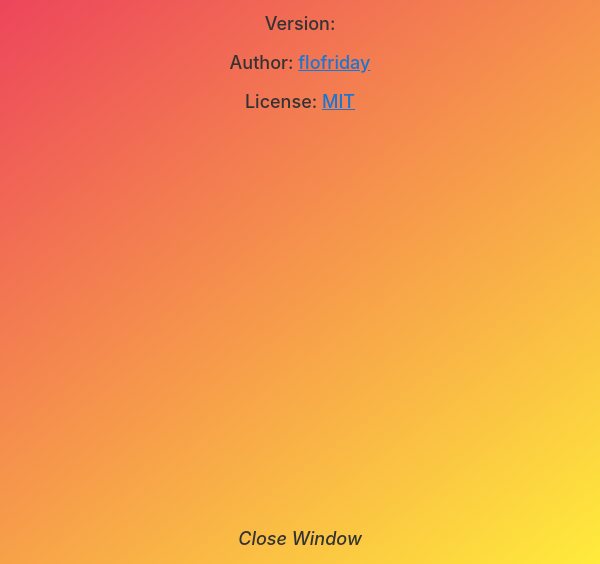
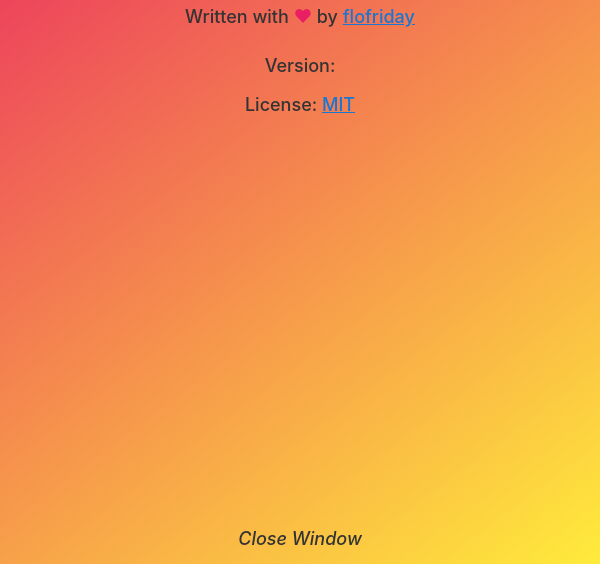
Before and after one commit to flofriday/pixelFlow, an Electron app: page App/html/about.html in a window 600 px wide. Shown: the part 236-800 px from the top of the page. Drawn offline with Linux system fonts and the light colour scheme; no server answers; files whose address does not match are found by name.

Commit message:
Bug fixes

```diff
--- a/App/html/about.html
+++ b/App/html/about.html
@@ -18,13 +18,15 @@
     <h2 align="center">pixelFlow App</h2>
 
     <p style="margin-top: 0 " align="center">
+      <h4 style="margin-top: 0 " align="center">
+        Written with
+        <span style="color: #E91E63">&#x2764</span>
+        by
+        <a href="https://www.github.com/flofriday">flofriday</a>
+      </h4>
       <h4  align="center">
         Version:
         <span id="version"></span>
-      </h4>
-      <h4 style="margin-top: 0 " align="center">
-        Author:
-        <a href="https://www.github.com/flofriday">flofriday</a>
       </h4>
       <h4 style="margin-top: 0 " align="center">
         License:
--- a/App/js/index.js
+++ b/App/js/index.js
@@ -52,7 +52,7 @@ function globalKeyHandler(e) {
     console.log("Zoom: " + (webFrame.getZoomFactor() * 100) + "%")
   }
   else if(e.keyCode === 116) {
-    // Reload ouput (F5)
+    // Reload output (F5)
     hardware.updateFrame(matrix.getPixelList())
   }
 }
--- a/App/js/pack.js
+++ b/App/js/pack.js
@@ -352,6 +352,9 @@ function showInManager() {
 }
 
 function changeSelectedPack(number) {
+  // check if number is useable (this check is needed even though I have no idea why)
+  if (number > packList.length || number < 0) {return}
+
   if (packUIContainer.children[packSelected].classList.contains('active'))
   {
     packUIContainer.children[packSelected].classList.remove('active')
```
